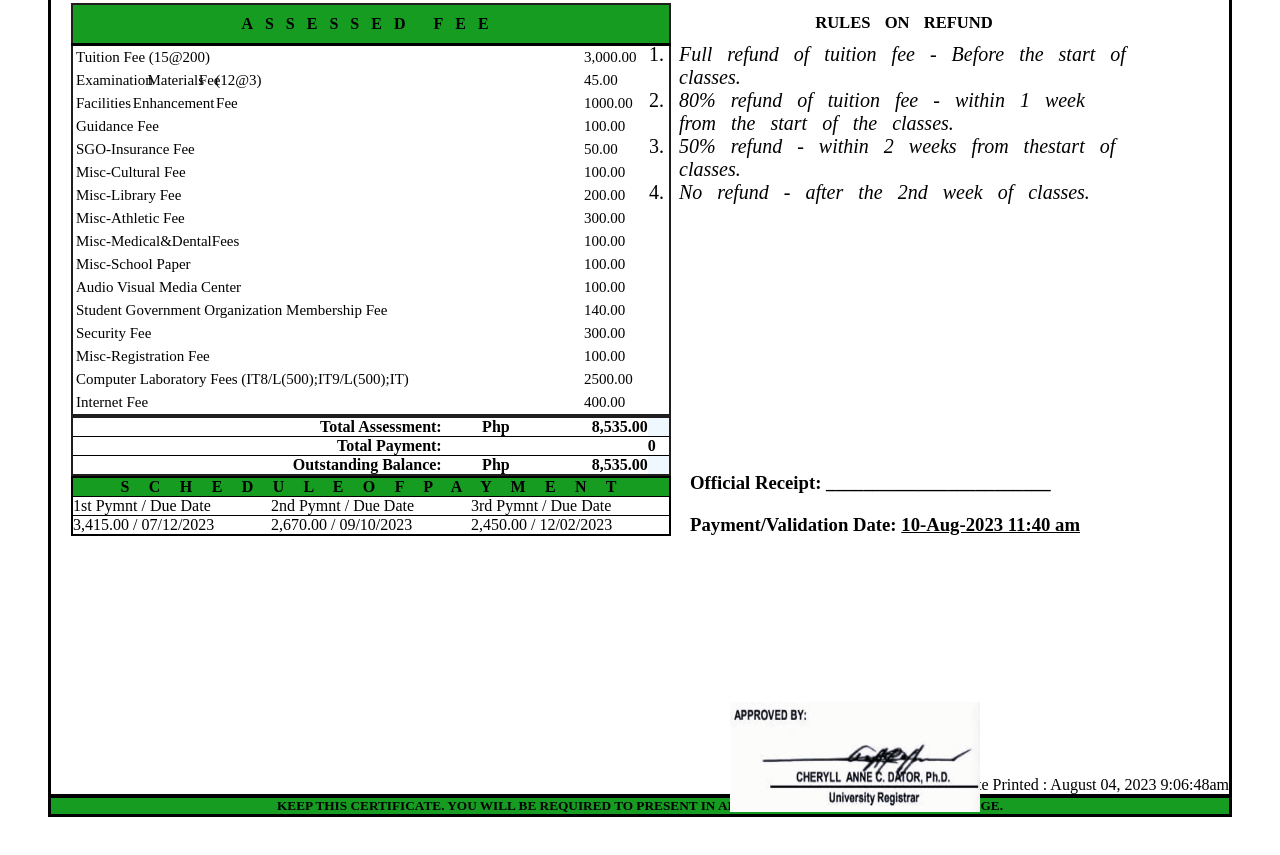
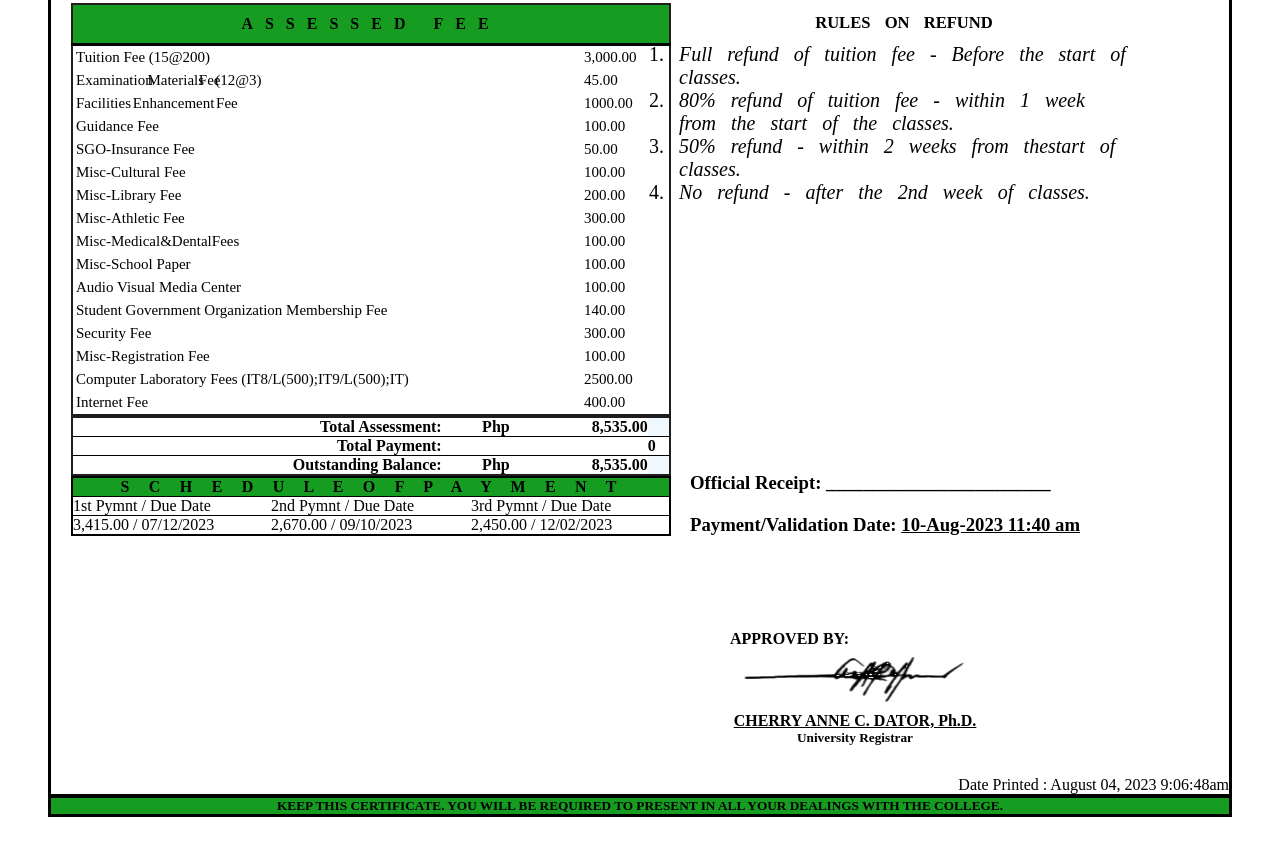
Before and after one commit to marvs25ez/COR, a plain HTML site: page index.html in a window 1280 px wide. Shown: the part 704-1559 px from the top of the page. Drawn offline with Linux system fonts and the light colour scheme.

Commit message:
added new image for sign

```diff
--- a/index.html
+++ b/index.html
@@ -265,7 +265,17 @@
           <h3 style="text-align:left; padding: 10px;">Payment/Validation Date: <b><u>10-Aug-2023 11:40 am</u></b></h3>
         </div>
         <div id="signature">
-          <img src="approved.png" alt="Approved signature" width="250" height="110">
+          <h4 style="text-align: left;"> APPROVED BY: </h4>
+          <img src="sign.png" alt="Approved signature" width="250" height="60">
+
+
+          <h4 style="text-align: center;"><u>CHERRY ANNE C. DATOR,
+              Ph.D.</u></h4>
+          <h5 style="text-align: center;">University Registrar</h5>
+
+
+        </div>
+
 
       </div>
 
--- a/style.css
+++ b/style.css
@@ -166,9 +166,10 @@ th {
 
 #signature {
   position: absolute;
-  bottom: -720px;
+  bottom: -650px;
   right: 300px;
 }
+
 
 /*TUTAlASIMENT tibol PART*/
 
```
Also changed, not shown: sign.png (added). Lines whose indentation alone changed are shown as unchanged.
